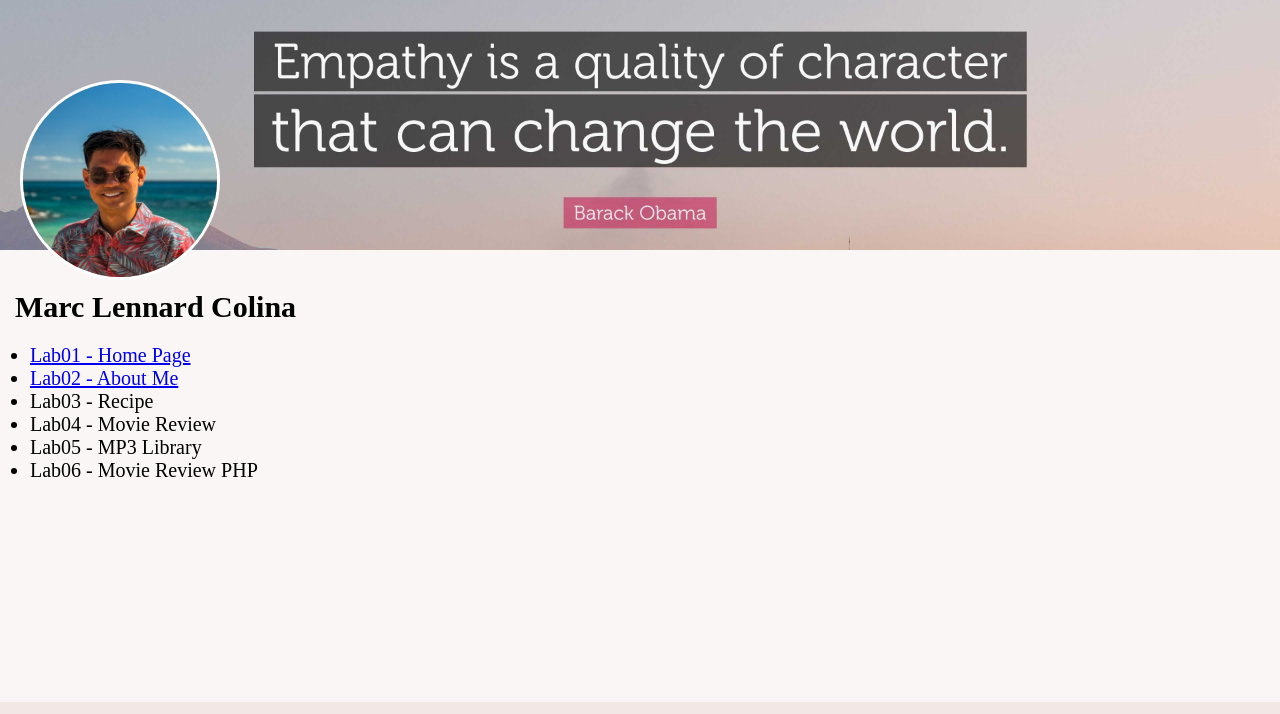
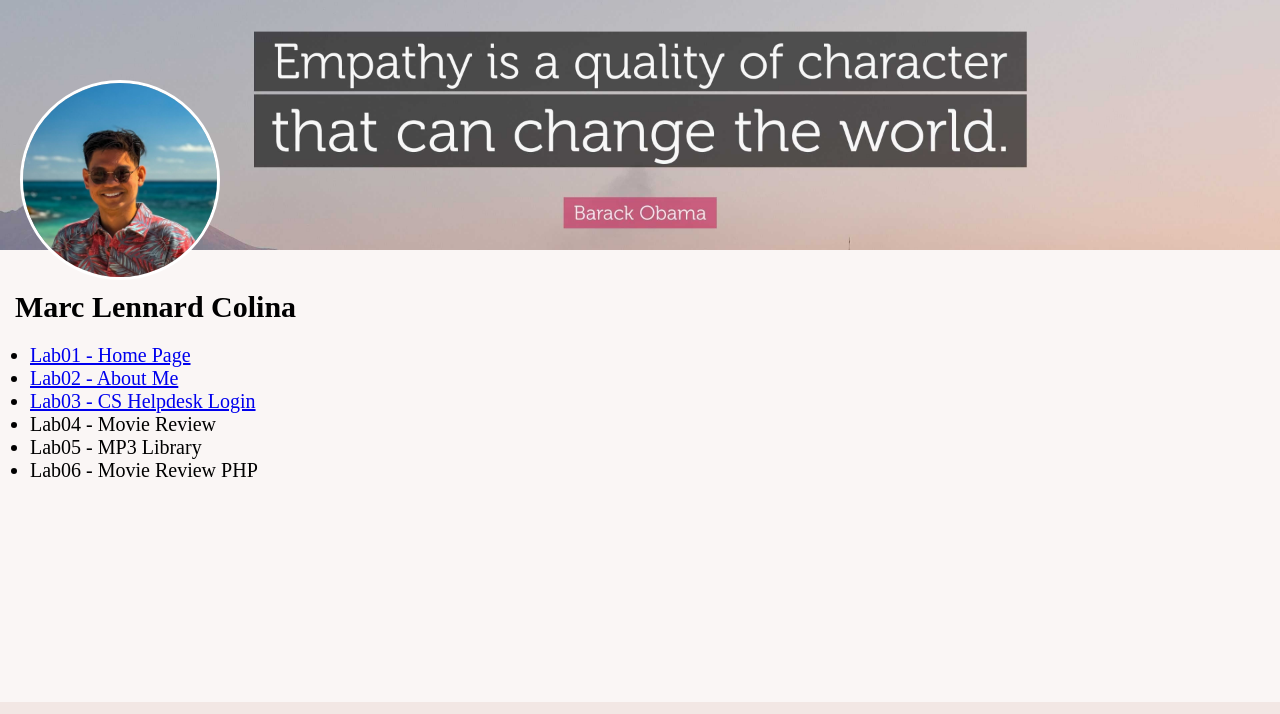
Before and after one commit to Marc-Colina/CS472, a plain HTML site: page index.html in a window 1280 px wide. Shown: the top 714 px of the page. Drawn offline with Linux system fonts and the light colour scheme.

Commit message:
Added the link to CS helpdek login in the home page

```diff
--- a/index.html
+++ b/index.html
@@ -22,7 +22,7 @@
       <ul class="list-of-pages">
         <li><a href="index.html">Lab01 - Home Page</a></li>
         <li><a href="aboutme.html">Lab02 - About Me</a></li>
-        <li>Lab03 - Recipe</li>
+        <li><a href="cs-helpdesk-login.html">Lab03 - CS Helpdesk Login</a></li>
         <li>Lab04 - Movie Review</li>
         <li>Lab05 - MP3 Library</li>
         <li>Lab06 - Movie Review PHP</li>
```
